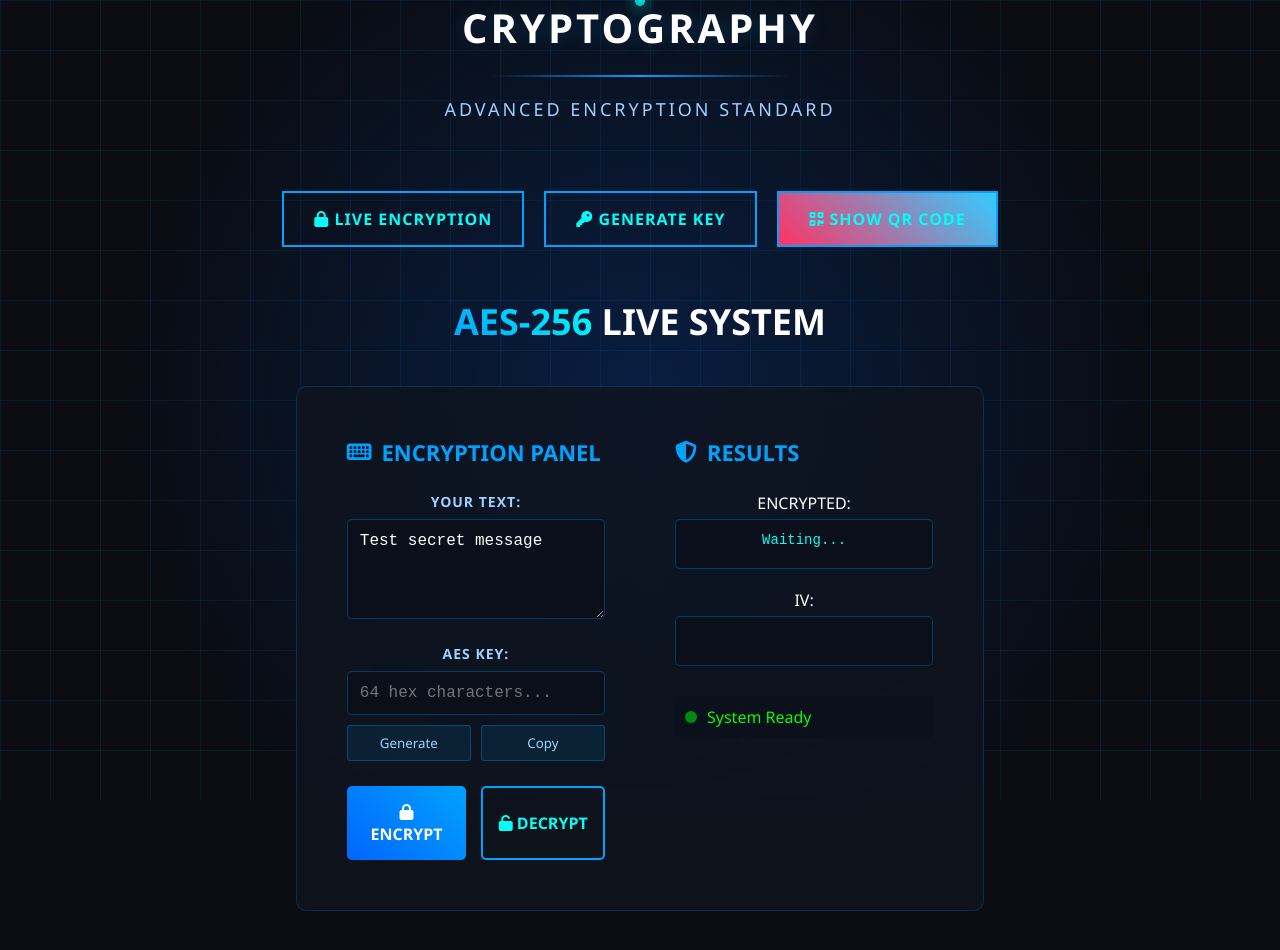
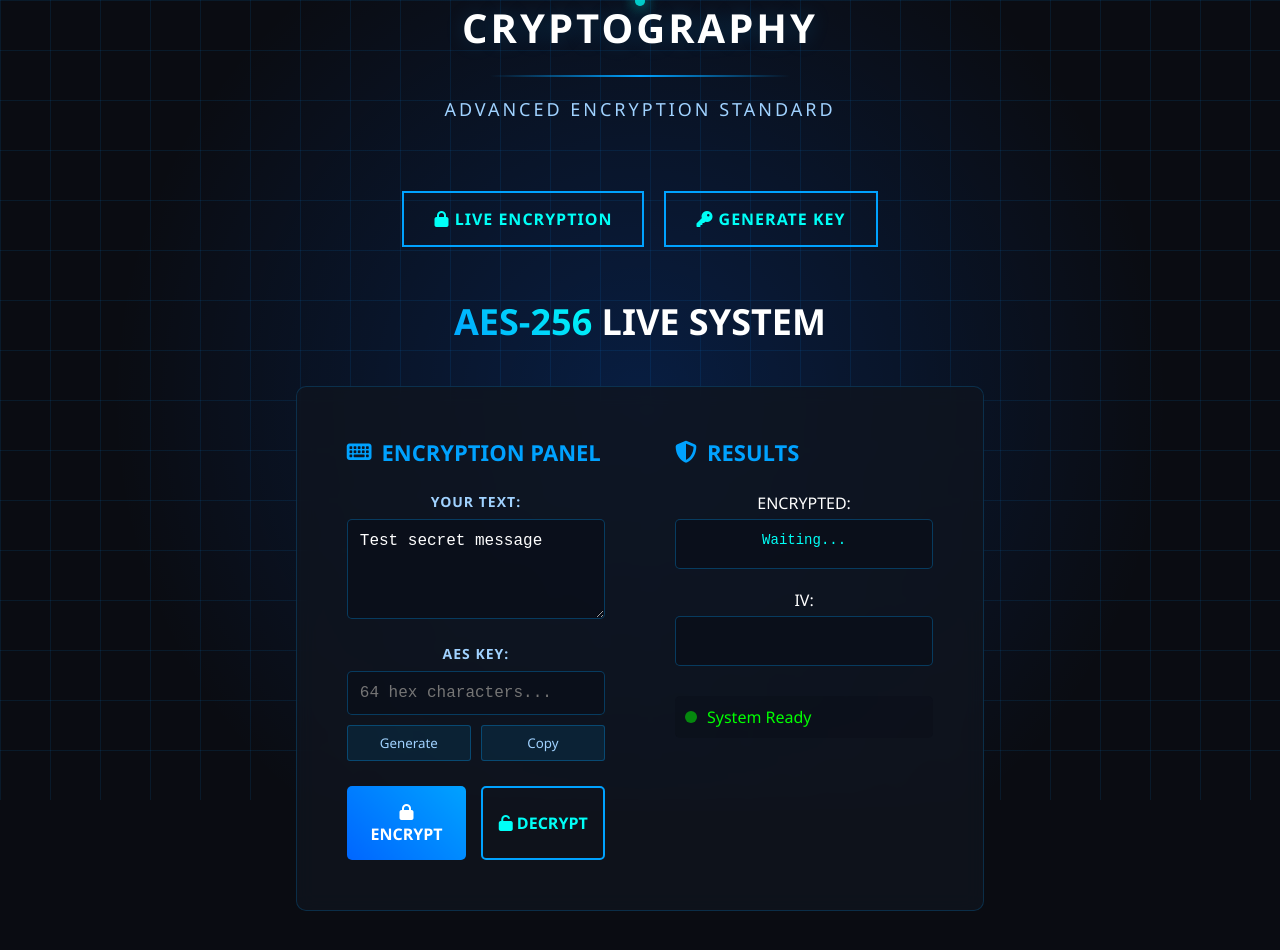
Before and after one commit to yiannpiyann-netizen/aes-crypto-system, a website: page public/index.html in a window 1280 px wide. Drawn offline with Linux system fonts and the light colour scheme.

Commit message:
Update index.html

```diff
--- a/public/index.html
+++ b/public/index.html
@@ -6,6 +6,7 @@
     <title>AES-256 | REAL CRYPTO SYSTEM</title>
     <link rel="stylesheet" href="style.css">
     <link rel="stylesheet" href="https://cdnjs.cloudflare.com/ajax/libs/font-awesome/6.4.0/css/all.min.css">
+    <script src="https://cdn.jsdelivr.net/npm/qrcode@1.5.0/build/qrcode.min.js"></script>
 </head>
 <body>
     <div class="cyber-hero">
@@ -26,10 +27,6 @@
             </button>
             <button id="genKeyBtn" class="cyber-btn">
                 <i class="fas fa-key"></i> GENERATE KEY
-            </button>
-            <button onclick="showQRCode()" class="cyber-btn"
-                    style="background: linear-gradient(45deg, #ff3366, #33ccff);">
-                <i class="fas fa-qrcode"></i> SHOW QR CODE
             </button>
         </div>
     <div class="system-section" id="demo">
```
